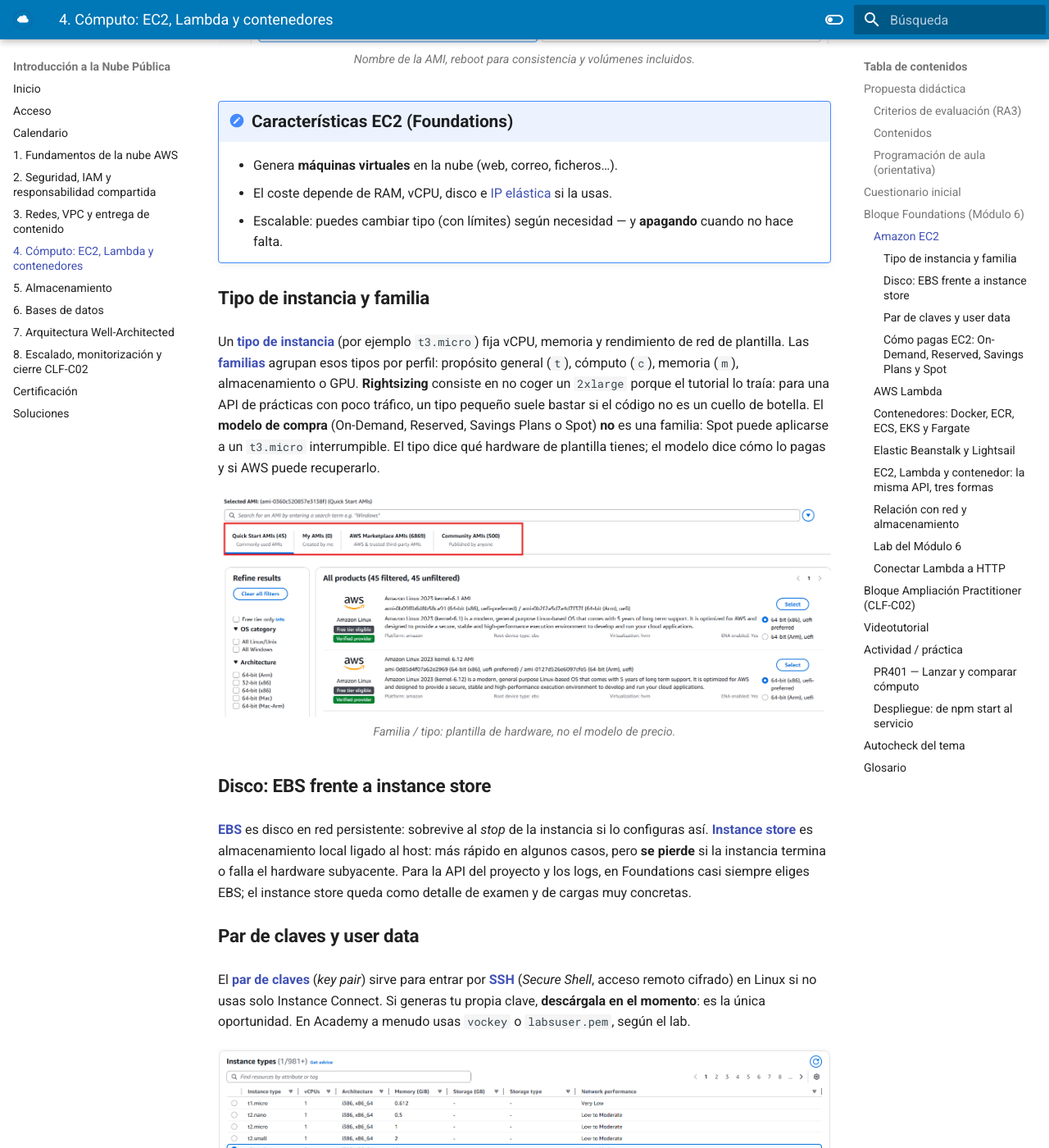
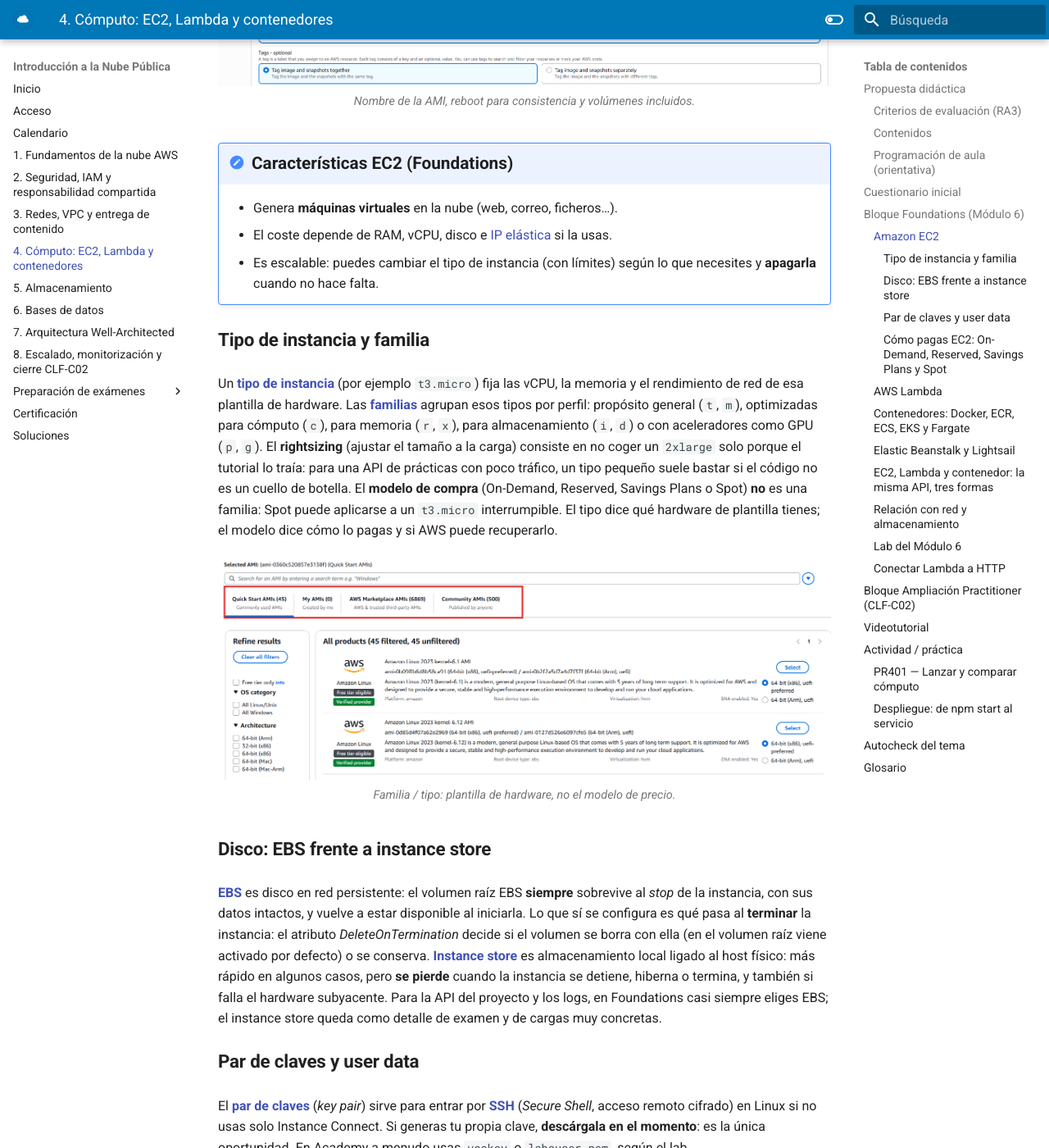
Before and after one commit to fjavier-hernandez/cloud, an MkDocs documentation site: the page built from docs/04-computo-serverless/tema4.md, in a window 1280 px wide and 1400 px high, scrolled down 3871 px. Shown: the whole window at 82% size. Built offline with MkDocs 1.6.1 and Material for MkDocs 9.7.7, drawn with Linux system fonts in a browser that asks for light colours; some of the changed text lies outside the part shown.

Commit message:
Tema 4: precisar EBS y añadir práctica orientativa del examen de la 1.ª evaluación

```diff
--- a/docs/04-computo-serverless/tema4.md
+++ b/docs/04-computo-serverless/tema4.md
@@ -5,7 +5,7 @@ description: EC2, AMI, tipos de instancia, Lambda, ECS/EKS/Fargate y elección d
 
 # Tema 4. Cómputo: EC2, Lambda y contenedores
 
-En AWS hay tres maneras de ejecutar código: una **máquina virtual** ([EC2](#ec2) —*Elastic Compute Cloud*, nube elástica de cómputo—), un **contenedor** ([ECS](#ecs) / [Fargate](#fargate)) y una **función** ([Lambda](#lambda)). Las tres pueden llevar la API de un proyecto de DAW; cambian quién mantiene el entorno, cómo pagas y si puedes dejar un proceso escuchando un puerto todo el día. Meter una API con WebSocket persistente en Lambda «porque es serverless», o dejar un `t3.large` encendido las veinticuatro horas para un cron de treinta segundos, es el fallo habitual del proyecto, no el desconocer los logos. Este tema corresponde al **Módulo 6** de *AWS Academy Cloud Foundations*. Los términos clave están en el [glosario](#glosario).
+En AWS hay tres maneras de ejecutar código: una **máquina virtual** ([EC2](#ec2) —*Elastic Compute Cloud*, nube elástica de cómputo—), un **contenedor** ([ECS](#ecs) / [Fargate](#fargate)) y una **función** ([Lambda](#lambda)). Las tres pueden llevar la API de un proyecto de DAW, y lo que cambia entre ellas es quién mantiene el entorno, cómo pagas y si puedes dejar un proceso escuchando un puerto todo el día. Por eso el fallo habitual en un proyecto no es confundir los logotipos de los servicios, sino elegir mal: meter en Lambda una API con WebSocket persistente «porque es serverless», o dejar un `t3.large` encendido las veinticuatro horas para un cron que dura treinta segundos. Este tema corresponde al **Módulo 6** de *AWS Academy Cloud Foundations*. Los términos clave están en el [glosario](#glosario).
 
 !!! tip "Al empezar"
     Empieza por el [cuestionario inicial](#cuestionario-inicial). La red del Tema 3 ya sitúa la instancia; aquí eliges **dónde corre** el proceso y cuánto pagas por dejarlo encendido.
@@ -84,7 +84,7 @@ La AMI no es la instancia encendida: es la receta (SO y software base). Si cada
 </figure>
 
 !!! tip "Crear tu propia AMI"
-    Cuando la instancia ya tiene el SO y el software listos, puedes **Actions → Image and templates → Create image**. Así lanzas clones iguales sin reinstalar a mano. En el formulario conviene dejar el *reboot* para un *snapshot* coherente.
+    Cuando la instancia ya tiene el SO y el software listos, puedes crear la imagen desde **Actions → Image and templates → Create image**. Así lanzas clones iguales sin reinstalar a mano. En el formulario conviene dejar activado el reinicio (*reboot*), porque así el *snapshot* del disco se toma en un estado coherente.
 
 <figure markdown="span">
 ![Menú Actions: Create image desde una instancia en ejecución](img/salvador/ami_create_menu.png){ width="720" }
@@ -99,11 +99,11 @@ La AMI no es la instancia encendida: es la receta (SO y software base). Si cada
 !!! note "Características EC2 (Foundations)"
     - Genera **máquinas virtuales** en la nube (web, correo, ficheros…).
     - El coste depende de RAM, vCPU, disco e [IP elástica](../03-redes-entrega-contenido/tema3.md#ip-elastica) si la usas.
-    - Escalable: puedes cambiar tipo (con límites) según necesidad — y **apagando** cuando no hace falta.
+    - Es escalable: puedes cambiar el tipo de instancia (con límites) según lo que necesites y **apagarla** cuando no hace falta.
 
 #### Tipo de instancia y familia
 
-Un **[tipo de instancia](#tipo-de-instancia)** (por ejemplo `t3.micro`) fija vCPU, memoria y rendimiento de red de plantilla. Las **[familias](#familia-de-instancia)** agrupan esos tipos por perfil: propósito general (`t`), cómputo (`c`), memoria (`m`), almacenamiento o GPU. **Rightsizing** consiste en no coger un `2xlarge` porque el tutorial lo traía: para una API de prácticas con poco tráfico, un tipo pequeño suele bastar si el código no es un cuello de botella. El **modelo de compra** (On-Demand, Reserved, Savings Plans o Spot) **no** es una familia: Spot puede aplicarse a un `t3.micro` interrumpible. El tipo dice qué hardware de plantilla tienes; el modelo dice cómo lo pagas y si AWS puede recuperarlo.
+Un **[tipo de instancia](#tipo-de-instancia)** (por ejemplo `t3.micro`) fija las vCPU, la memoria y el rendimiento de red de esa plantilla de hardware. Las **[familias](#familia-de-instancia)** agrupan esos tipos por perfil: propósito general (`t`, `m`), optimizadas para cómputo (`c`), para memoria (`r`, `x`), para almacenamiento (`i`, `d`) o con aceleradores como GPU (`p`, `g`). El **rightsizing** (ajustar el tamaño a la carga) consiste en no coger un `2xlarge` solo porque el tutorial lo traía: para una API de prácticas con poco tráfico, un tipo pequeño suele bastar si el código no es un cuello de botella. El **modelo de compra** (On-Demand, Reserved, Savings Plans o Spot) **no** es una familia: Spot puede aplicarse a un `t3.micro` interrumpible. El tipo dice qué hardware de plantilla tienes; el modelo dice cómo lo pagas y si AWS puede recuperarlo.
 
 <figure markdown="span">
 ![Familias y tipos de instancia EC2](img/salvador/ec2_8.png){ width="720" }
@@ -112,7 +112,7 @@ Un **[tipo de instancia](#tipo-de-instancia)** (por ejemplo `t3.micro`) fija vCP
 
 #### Disco: EBS frente a instance store
 
-**[EBS](#ebs)** es disco en red persistente: sobrevive al *stop* de la instancia si lo configuras así. **[Instance store](#instance-store)** es almacenamiento local ligado al host: más rápido en algunos casos, pero **se pierde** si la instancia termina o falla el hardware subyacente. Para la API del proyecto y los logs, en Foundations casi siempre eliges EBS; el instance store queda como detalle de examen y de cargas muy concretas.
+**[EBS](#ebs)** es disco en red persistente: el volumen raíz EBS **siempre** sobrevive al *stop* de la instancia, con sus datos intactos, y vuelve a estar disponible al iniciarla. Lo que sí se configura es qué pasa al **terminar** la instancia: el atributo *DeleteOnTermination* decide si el volumen se borra con ella (en el volumen raíz viene activado por defecto) o se conserva. **[Instance store](#instance-store)** es almacenamiento local ligado al host físico: más rápido en algunos casos, pero **se pierde** cuando la instancia se detiene, hiberna o termina, y también si falla el hardware subyacente. Para la API del proyecto y los logs, en Foundations casi siempre eliges EBS; el instance store queda como detalle de examen y de cargas muy concretas.
 
 #### Par de claves y user data
 
@@ -134,7 +134,9 @@ El **[par de claves](#par-de-claves)** (*key pair*) sirve para entrar por **[SSH
 | **Savings Plans** | Compromiso de gasto ($/h) flexible entre familias/regiones | Empresa con mix de tipos pero uso predecible |
 | **Spot** | Capacidad sobrante, **puede interrumpirse** con aviso | Batch tolerante a fallos, no checkout en vivo |
 
-En un **lab** y en muchas prácticas de DAW usas **On-Demand** y **apagas o terminate** al terminar. **Spot** ahorra, pero AWS puede recuperar la instancia: no es la hipótesis seria para una demo de evaluación que no tolera corte. **Reserved** y **Savings Plans** son decisiones de empresa con uso medido durante meses, no del ejercicio de un fin de semana.
+En un **lab** y en muchas prácticas de DAW usas **On-Demand** y, al acabar, paras la instancia o la terminas (*terminate*). **Spot** ahorra, pero AWS puede recuperar la instancia: no es la hipótesis seria para una demo de evaluación que no tolera corte. **Reserved** y **Savings Plans** son decisiones de empresa con uso medido durante meses, no del ejercicio de un fin de semana.
+
+La tabla siguiente separa lo que pregunta el examen CLF-C02 (*AWS Certified Cloud Practitioner*, la certificación de entrada de AWS) de lo que importa en clase y en la empresa.
 
 | Examen CLF | Clase DAW / empresa |
 | --- | --- |
@@ -142,12 +144,15 @@ En un **lab** y en muchas prácticas de DAW usas **On-Demand** y **apagas o term
 | Distinguir tipo/familia de modelo de compra | Rightsizing antes de Reserved |
 | EC2 = tú parcheas el SO | En el `.md`, justificar On-Demand + terminate en labs |
 
-Al **parar** (*stop*) una instancia dejas de pagar cómputo de esa máquina virtual, pero el volumen EBS sigue facturando si no lo borras. Al **terminar** (*terminate*) liberas la instancia; los volúmenes *delete on termination* desaparecen con ella según cómo lanzaras el disco. En el lab, **terminate** al cerrar evita sorpresas el lunes. Conectar por consola con **EC2 Instance Connect** evita pelear con el `.pem` en el portátil del aula: el usuario (`ubuntu`, `ec2-user`…) lo marca la AMI. Si entras por SSH con par de claves, el security group debe permitir el puerto 22 **solo** desde tu IP o bastión, no desde todo internet.
+Al **parar** (*stop*) una instancia dejas de pagar el cómputo de esa máquina virtual, pero el volumen EBS se conserva y sigue facturando almacenamiento mientras exista; lo que estuviera en *instance store*, en cambio, se pierde. Al **terminar** (*terminate*) liberas la instancia, y los volúmenes que tengan activado *DeleteOnTermination* (el raíz, por defecto) desaparecen con ella; los que lo tengan desactivado siguen existiendo y facturando hasta que los borres. En el lab, **terminate** al cerrar evita sorpresas el lunes. Conectar por consola con **EC2 Instance Connect** evita pelear con el `.pem` en el portátil del aula: el usuario (`ubuntu`, `ec2-user`…) lo marca la AMI. Si entras por SSH con par de claves, el security group debe permitir el puerto 22 **solo** desde tu IP o bastión, no desde todo internet.
 
 **Ejemplo del proyecto DAW.** Un `t3.large` encendido las veinticuatro horas «porque así va holgado», para una API con pico a las 11:00, factura ociosidad. Conviene un tipo más pequeño, apagar fuera de horario (o un [Auto Scaling](#auto-scaling) a cero en el [Tema 8](../08-escalado-monitoreo-cierre/tema8.md)) y, si la carga es un cron corto, valorar Lambda. El ahorro viene de dejar de pagar lo que no usas.
 
 !!! warning "Errores frecuentes"
-    Confundir el tipo `t3.micro` con Spot: el primero es tamaño de hardware y el segundo es forma de compra interrumpible. Elegir Spot para el checkout o una demo en directo. Dejar la instancia encendida el fin de semana: el estado *running* sigue facturando horas y disco. Abrir el puerto 22 a todo internet para entrar por SSH.
+    - Confundir el tipo `t3.micro` con Spot: el primero es un tamaño de hardware y el segundo, una forma de compra interrumpible.
+    - Elegir Spot para el checkout o para una demo en directo.
+    - Dejar la instancia encendida el fin de semana: el estado *running* sigue facturando horas y disco.
+    - Abrir el puerto 22 a todo internet para entrar por SSH.
 
 ### AWS Lambda
 
@@ -158,7 +163,8 @@ El **[arranque en frío](#cold-start)** (*cold start*) es la latencia extra cuan
 **Ejemplo del proyecto DAW.** Lambda no encaja cuando hay WebSockets largos, transcodificación de vídeo de horas, depuración con SSH al host o una aplicación Express «tal cual» con sesión en RAM y puerto fijo. Esos casos suelen ir mejor en EC2 o en un contenedor.
 
 !!! warning "Errores frecuentes"
-    Meter en Lambda una API Express «tal cual», con estado en memoria y puerto fijo. Elegir Lambda «porque es serverless» para un proceso que tiene que escuchar todo el día.
+    - Meter en Lambda una API Express «tal cual», con estado en memoria y puerto fijo.
+    - Elegir Lambda «porque es serverless» para un proceso que tiene que escuchar todo el día.
 
 ### Contenedores: Docker, ECR, ECS, EKS y Fargate
 
@@ -173,10 +179,10 @@ Un **[contenedor](#contenedor)** empaqueta la aplicación y sus dependencias en
 
 No hace falta un clúster de producción para este módulo. Sí debes poder razonar el encaje: si la API ya va en Docker, ECS con Fargate es el siguiente paso; si el trabajo es un script de veinte segundos, Lambda basta; si el legado exige una licencia concreta de sistema operativo, el sitio es EC2.
 
-**Ejemplo del proyecto DAW.** En EC2 el camino del módulo es lanzar en una AZ, asociar el security group y conectar. En Lambda no hay `listen`: editas el *handler*, pulsas **Deploy** y pruebas con **Test**.
+**Ejemplo del proyecto DAW.** El camino para desplegar la API cambia en cada opción. En EC2, el del módulo, lanzas la instancia en una AZ, le asocias el security group y te conectas. En Lambda no hay `listen`: editas el *handler*, pulsas **Deploy** y pruebas con **Test**. Con ECS y Fargate publicas la imagen en ECR y actualizas el servicio para que arranque tareas con la versión nueva.
 
 !!! warning "Errores frecuentes"
-    Montar EKS para un único contenedor de prácticas, con plano de control, nodos y curva de aprendizaje que no aportan si ECS con Fargate basta.
+    - Montar EKS para un único contenedor de prácticas, con un plano de control, nodos y una curva de aprendizaje que no aportan nada si ECS con Fargate basta.
 
 <figure markdown="span">
 ![Opciones de cómputo: EC2, Lambda, ECS y Fargate](../img/diagramas/computo-opciones.svg){ width="800" }
@@ -226,7 +233,7 @@ Con **Elastic Beanstalk** subes código o un artefacto y AWS provisiona EC2, el
 
 ### Relación con red y almacenamiento
 
-Una EC2 sin VPC ni security group claros es un servidor expuesto ([Tema 3](../03-redes-entrega-contenido/tema3.md)). El disco principal de la máquina virtual suele ser EBS ([Tema 5](../05-almacenamiento/tema5.md)); los *uploads* compartidos entre instancias no se improvisan en el directorio raíz efímero. **[Auto Scaling](#auto-scaling)** en el [Tema 8](../08-escalado-monitoreo-cierre/tema8.md) escala **grupos** de instancias EC2; no sustituye elegir bien el tipo y el modelo de compra.
+Una EC2 sin VPC ni security group claros es un servidor expuesto ([Tema 3](../03-redes-entrega-contenido/tema3.md)). El disco principal de la máquina virtual suele ser EBS ([Tema 5](../05-almacenamiento/tema5.md)); los archivos subidos (*uploads*) que deben compartir varias instancias no se guardan en el disco raíz de una sola de ellas, porque las demás no lo ven y, con *DeleteOnTermination* activado, desaparece al terminarla. **[Auto Scaling](#auto-scaling)** en el [Tema 8](../08-escalado-monitoreo-cierre/tema8.md) escala **grupos** de instancias EC2; no sustituye elegir bien el tipo y el modelo de compra.
 
 ### Lab del Módulo 6
 
@@ -261,7 +269,7 @@ Si el enunciado describe **carga interrumpible** y tolerancia a aviso de termina
 
 <iframe src="https://www.youtube.com/embed/vdSKZxOVX1A" title="ATTA AWS Academy 03 EC2 Linux — Profe Santos Cloud" style="width:100%;max-width:840px;aspect-ratio:16/9;border:0;display:block;margin:0.8em auto" allow="accelerometer;clipboard-write;encrypted-media;gyroscope;picture-in-picture" allowfullscreen loading="lazy"></iframe>
 
-Vídeo: Profe Santos Cloud (YouTube). Qué mirar: AMI, tipo pequeño, SG y cómo apagar/terminar; eso es lo que facturas en el lab.
+Vídeo: Profe Santos Cloud (YouTube). Fíjate en la AMI, el tipo pequeño, el security group y cómo apagar o terminar la instancia, porque eso es lo que facturas en el lab.
 
 **Extra (opcional).** [Lambda 101](https://www.youtube.com/watch?v=TIeUbq4bCOU) (~14 min) — contraste serverless frente a EC2 24/7. Vídeo: Profe Santos Cloud (YouTube).
 
@@ -323,13 +331,15 @@ Si eliges **ECS con Fargate**, construyes una **imagen Docker** de la API, la su
 **Ejemplo del proyecto DAW.** El criterio no es «cuál suena más moderno», sino **estado**, **duración**, **quién mantiene qué** y **coste** (sobre todo EC2 encendida las veinticuatro horas frente a invocaciones sueltas). Anótalo en **PR401** aunque el lab del Módulo 6 solo te haga lanzar EC2.
 
 !!! warning "Errores frecuentes"
-    Copiar `npm start` a AWS y dar por resuelto el ciclo de vida del proceso. Apuntar el front a la IP pública de la EC2, que cambia en cada *stop*. Dejar en RAM entre peticiones de Lambda lo que debería estar en RDS.
+    - Copiar `npm start` a AWS y dar por resuelto el ciclo de vida del proceso.
+    - Apuntar el front a la IP pública de la EC2, que cambia cada vez que la paras y la vuelves a iniciar.
+    - Dejar en RAM entre peticiones de Lambda lo que debería estar en RDS.
 
 ---
 
 ## Autocheck del tema
 
-Comprueba el cómputo de este tema. CLF: [Certificación § Tema 4](../99-certificacion/certificacion.md#tema-4).
+Comprueba lo que has aprendido sobre cómputo en este tema. Para el CLF-C02 tienes más preguntas en [Certificación § Tema 4](../99-certificacion/certificacion.md#tema-4).
 
 1. Una **AMI** es…
    a) la instancia encendida · b) la plantilla para lanzar instancias · c) un tipo de precio
@@ -354,6 +364,8 @@ Comprueba el cómputo de este tema. CLF: [Certificación § Tema 4](../99-certif
 
 </details>
 
+Para preparar el examen de la 1.ª evaluación tienes una [práctica orientativa](../95-preparacion-examenes/practica-orientativa-1ev.md) que repasa en el Learner Lab lo visto en los temas 3 y 4.
+
 ---
 
 
@@ -372,16 +384,16 @@ Máquina virtual EC2 en ejecución o parada, creada a partir de una AMI y un tip
 Combinación publicada de vCPU, RAM y red (p. ej. `t3.micro`). Es hardware de plantilla, no modelo de precio.
 
 **familia de instancia**{: #familia-de-instancia}
-Letra inicial del tipo (`t`, `m`, `c`…): perfil de uso (general, memoria, cómputo…). El rightsizing elige familia y tamaño acorde a la carga.
+Letra inicial del tipo (`t`, `m`, `c`, `r`…): perfil de uso (propósito general, cómputo, memoria…). El rightsizing elige familia y tamaño acorde a la carga.
 
 **vCPU**{: #vcpu}
 *virtual CPU* (procesador virtual): unidad de cómputo asignada a la instancia según el tipo elegido.
 
 **EBS**{: #ebs}
-*Elastic Block Store* (almacenamiento en bloques elástico): volumen de disco en red asociado a EC2, persistente según configuración. Tema 5 profundiza tipos y copias.
+*Elastic Block Store* (almacenamiento en bloques elástico): volumen de disco en red asociado a EC2. Persiste aunque detengas la instancia; al terminarla, se borra o se conserva según el atributo *DeleteOnTermination*. El Tema 5 profundiza en sus tipos y en las copias.
 
 **instance store**{: #instance-store}
-Almacenamiento local en el host físico: alto rendimiento en algunos tipos, pero los datos se pierden si la instancia termina o falla el hardware.
+Almacenamiento local en el host físico: alto rendimiento en algunos tipos, pero los datos se pierden si la instancia se detiene, hiberna o termina, o si falla el hardware.
 
 **par de claves**{: #par-de-claves}
 *Key pair*: credencial SSH pública/privada para acceder a instancias Linux. La privada (`.pem`) solo se descarga al crearla si la generas tú.
@@ -390,7 +402,7 @@ Almacenamiento local en el host físico: alto rendimiento en algunos tipos, pero
 *Secure Shell* (acceso remoto cifrado): protocolo habitual para administrar instancias Linux desde terminal. Requiere par de claves o método alternativo (Instance Connect).
 
 **user data**{: #user-data}
-Datos de arranque (script cloud-init) que la instancia ejecuta en el primer boot; sirve para bootstrap sin rebakear AMI.
+Datos de arranque (script cloud-init) que la instancia ejecuta en el primer boot; sirve para preparar la instancia al arrancar sin tener que volver a crear la AMI.
 
 **On-Demand**{: #on-demand}
 Modelo de compra EC2 sin compromiso: pagas por tiempo de uso. Habitual en labs.
--- a/mkdocs.yml
+++ b/mkdocs.yml
@@ -20,6 +20,8 @@ nav:
   - "6. Bases de datos": "06-bases-de-datos/tema6.md"
   - "7. Arquitectura Well-Architected": "07-arquitectura-well-architected/tema7.md"
   - "8. Escalado, monitorización y cierre CLF-C02": "08-escalado-monitoreo-cierre/tema8.md"
+  - "Preparación de exámenes":
+      - "Práctica orientativa: examen de la 1.ª evaluación": "95-preparacion-examenes/practica-orientativa-1ev.md"
   - "Certificación": "99-certificacion/certificacion.md"
   - "Soluciones": "90-soluciones/soluciones.md"
 
```
Also changed, not shown: other parts of docs/04-computo-serverless/tema4.md (+8 -6 lines), docs/95-preparacion-examenes/practica-orientativa-1ev.md (added, +154 -0 lines).
